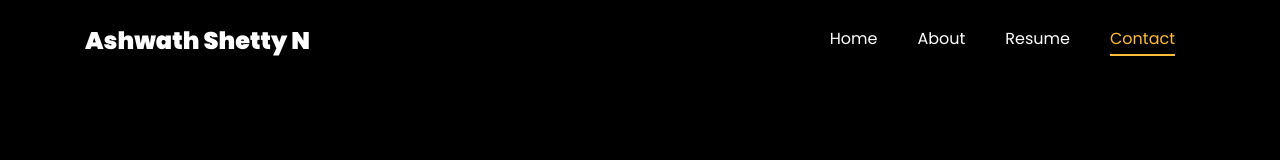
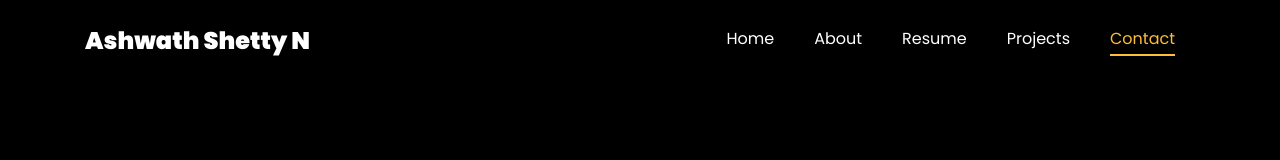
Before and after one commit to Ashwath-Shetty-N/ashwathshettyn.github.io, a plain HTML site: page index.html in a window 1280 px wide. Shown: the top 160 px of the page. Drawn offline with Linux system fonts and the light colour scheme; files whose address does not match are found by name.

Commit message:
Update index.html

```diff
--- a/index.html
+++ b/index.html
@@ -129,7 +129,7 @@
 	          <li class="nav-item"><a href="#home-section" class="nav-link"><span>Home</span></a></li>
 	          <li class="nav-item"><a href="#about-section" class="nav-link"><span>About</span></a></li>
 	          <li class="nav-item"><a href="#resume-section" class="nav-link"><span>Resume</span></a></li>
-	          <!-- <li class="nav-item"><a href="#project-section" class="nav-link"><span>Projects</span></a></li> -->
+	          <li class="nav-item"><a href="#project-section" class="nav-link"><span>Projects</span></a></li>
 	          <li class="nav-item"><a href="#contact-section" class="nav-link"><span>Contact</span></a></li>
 	        </ul>
 	      </div>
```
